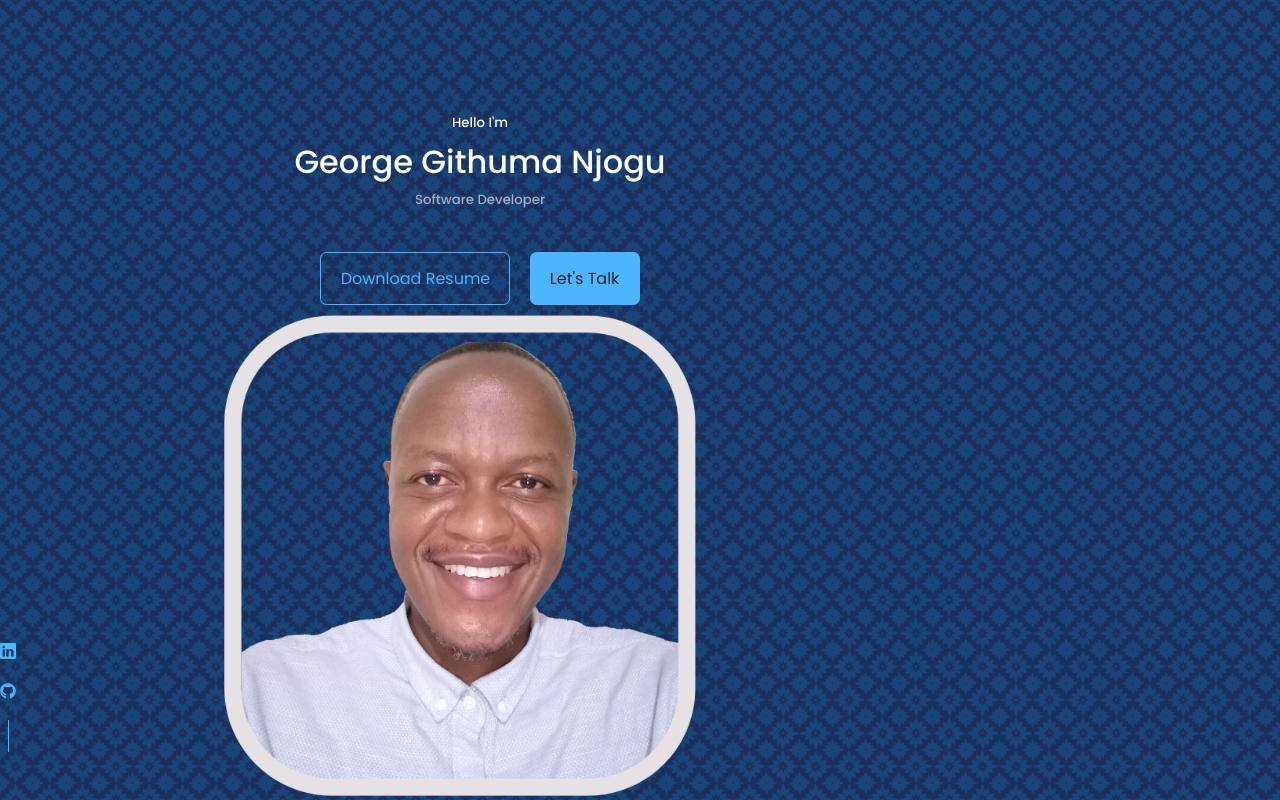
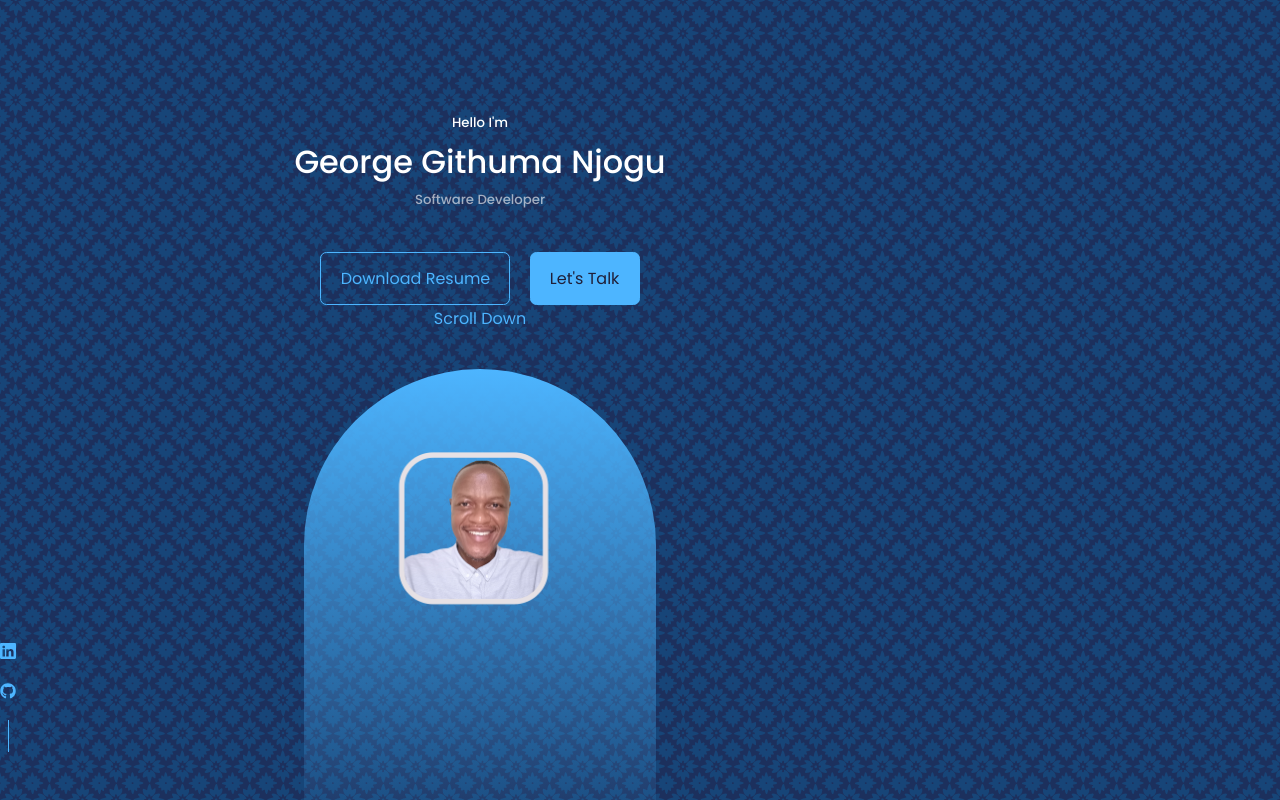
Before and after one commit to Gitthuma/george-githuma-portfolio-website, a React (Create React App) app: page / in a window 1280 px wide. Shown: the top 800 px of the page. Built offline with nearby package versions, Linux system fonts and the light colour scheme.

Commit message:
Style the image

```diff
--- a/src/Components/Header/Header.css
+++ b/src/Components/Header/Header.css
@@ -42,3 +42,18 @@
     height: 2rem;
     background: var(--color-primary);
 }
+
+/* ========================= IMAGE ======================== */
+
+/*Style the image*/
+.my__img {
+    background: linear-gradient(var(--color-primary), transparent);
+    width: 22rem;
+    height: 30rem;
+    position: absolute;
+    left: calc(50% - 11rem);
+    margin-top: 4rem;
+    border-radius: 12rem 12rem 0 0;
+    overflow: hidden;
+    padding: 5rem 1.5rem 1.5rem 1.5rem;
+}
```
